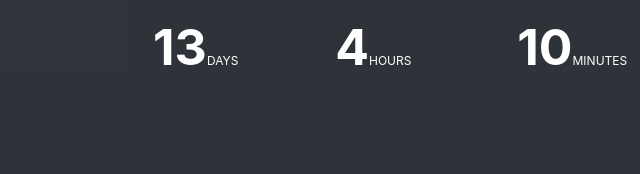
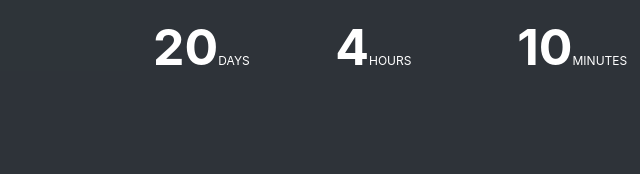
Before and after one commit to ThunderUser/coming-soon, a plain HTML site: page index.html in a window 1280 px wide. Shown: the part 438-612 px from the top of the page, 125-765 px from the left. Drawn offline with Linux system fonts and the light colour scheme.

Commit message:
Update index.html

```diff
--- a/index.html
+++ b/index.html
@@ -47,7 +47,7 @@
 				hour = minute * 60,
 				day = hour * 24;
 
-			let countDown = new Date('Oct 2, 2021 20:30:00').getTime(),
+			let countDown = new Date('Oct 9, 2021 20:30:00').getTime(),
 				x = setInterval(function () {
 
 					let now = new Date().getTime(),
```
